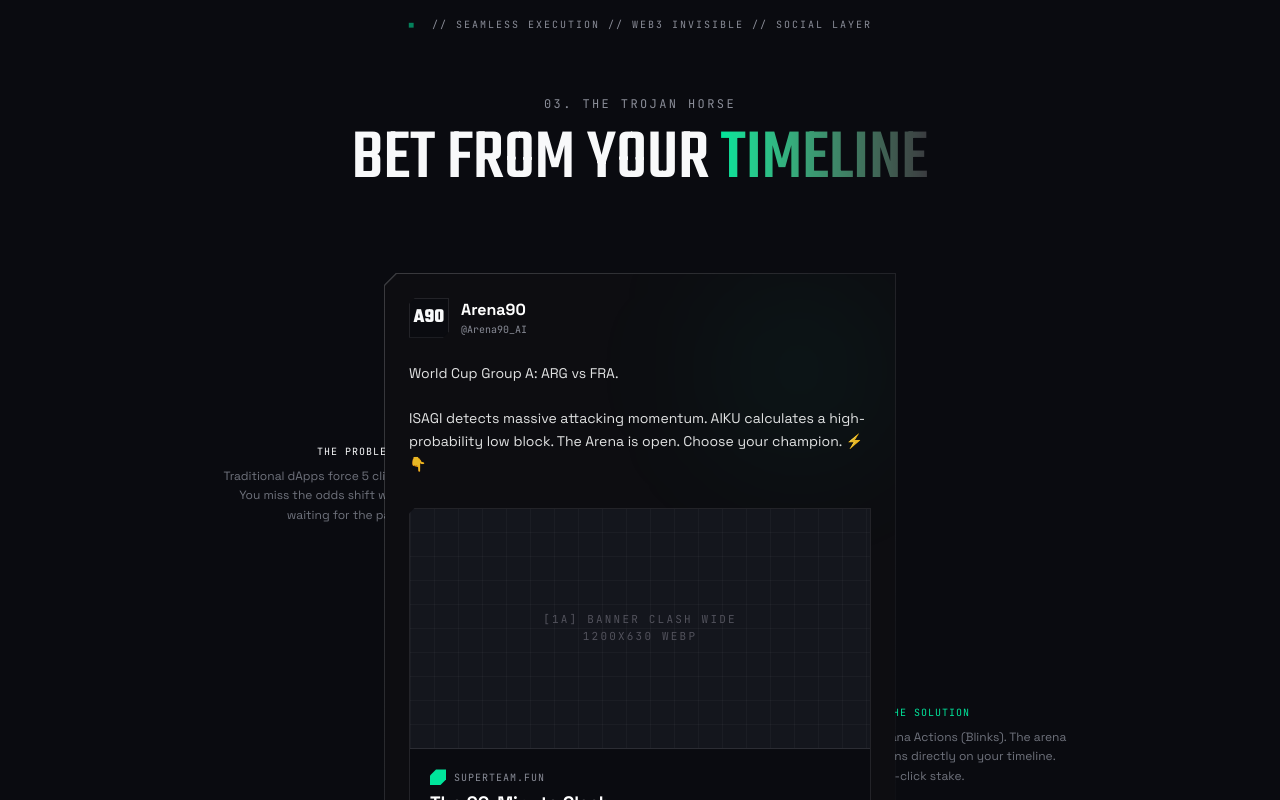
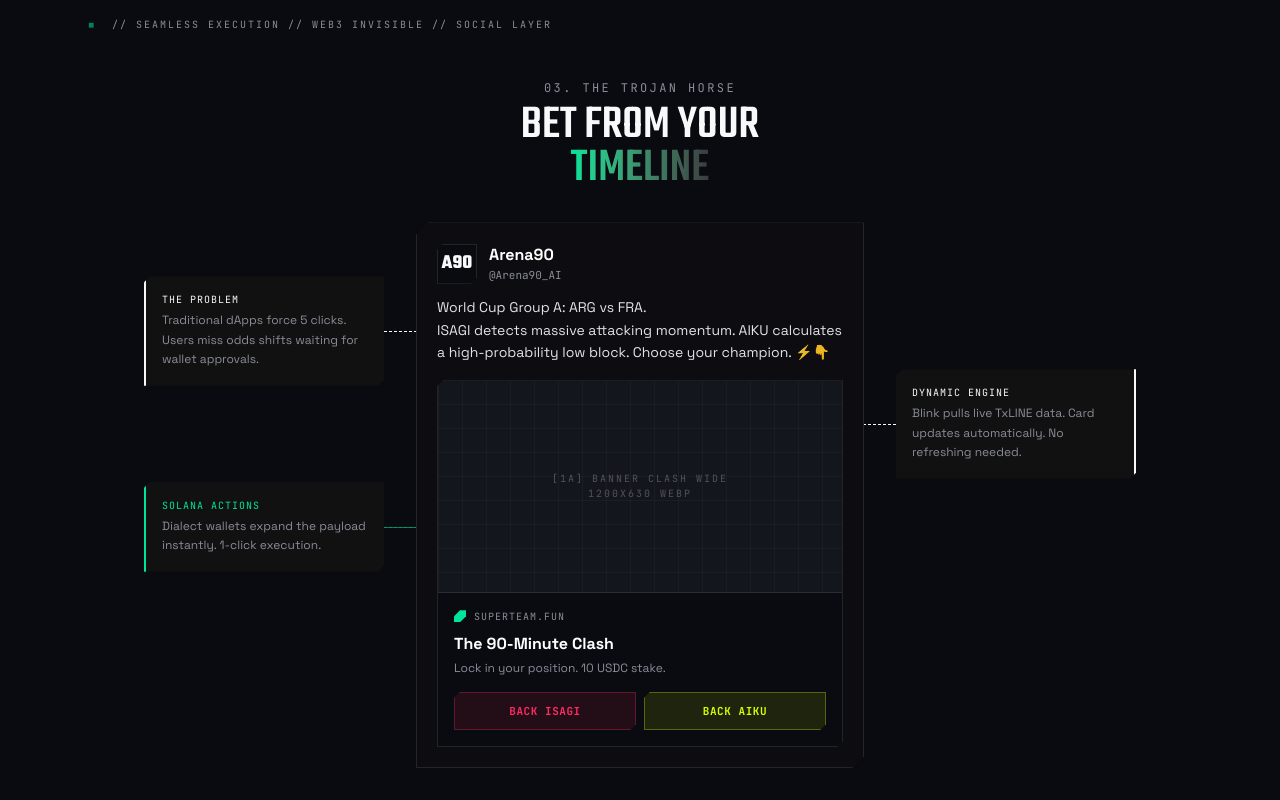
Before and after one commit to deranalabs/arena-90, a Next.js app in the folder frontend/web/: page / in a window 1280 px wide. Shown: the part 2040-2840 px from the top of the page. Built offline with nearby package versions, Linux system fonts and the light colour scheme.

Commit message:
style: implement The Blueprint Annotation layout for Blink Experience section

```diff
--- a/frontend/web/src/components/landing/BlinkExperienceSection.tsx
+++ b/frontend/web/src/components/landing/BlinkExperienceSection.tsx
@@ -5,72 +5,96 @@
   return (
     <section className="relative z-10 mx-auto w-full max-w-6xl px-6 py-32 border-t border-white/5">
       {/* Ticker / Top HUD */}
-      <div className="mb-16 flex items-center justify-center gap-4 font-mono text-[10px] uppercase tracking-[0.2em] text-arena-muted">
+      <div className="mb-12 flex items-center gap-4 font-mono text-[10px] uppercase tracking-[0.2em] text-arena-muted">
         <span className="text-system-success animate-pulse">■</span>
         <span>{`// SEAMLESS EXECUTION // WEB3 INVISIBLE // SOCIAL LAYER`}</span>
       </div>
 
-      {/* Center Copywriting */}
-      <div className="flex flex-col items-center text-center gap-4 mb-20">
-        <h3 className="font-mono text-xs uppercase tracking-[0.2em] text-arena-muted">
+      <div className="grid grid-cols-1 lg:grid-cols-[1fr_auto_1fr] gap-8 items-center max-w-5xl mx-auto">
+
+        {/* Left Column: Blueprint Annotations */}
+        <div className="hidden lg:flex flex-col gap-24 relative z-10 w-full max-w-[240px] ml-auto">
+
+          <div className="relative">
+            <div className="bg-arena-surface border-l-2 border-arena-red p-4 clip-chamfer-sm brutalist-shadow">
+              <p className="font-mono text-[10px] text-arena-red uppercase tracking-widest mb-1">The Problem</p>
+              <p className="font-sans text-xs text-arena-muted leading-relaxed">
+                Traditional dApps force 5 clicks. Users miss odds shifts waiting for wallet approvals.
+              </p>
+            </div>
+            {/* Connection Line */}
+            <div className="absolute top-1/2 -right-12 w-12 h-px bg-arena-red/50 border-t border-dashed border-arena-red/30" />
+          </div>
+
+          <div className="relative">
+            <div className="bg-arena-surface border-l-2 border-system-success p-4 clip-chamfer-sm brutalist-shadow">
+              <p className="font-mono text-[10px] text-system-success uppercase tracking-widest mb-1">Solana Actions</p>
+              <p className="font-sans text-xs text-arena-muted leading-relaxed">
+                Dialect wallets expand the payload instantly. 1-click execution.
+              </p>
+            </div>
+            {/* Connection Line */}
+            <div className="absolute top-1/2 -right-12 w-12 h-px bg-system-success/50 border-t border-dashed border-system-success/30" />
+          </div>
+
+        </div>
+
+        {/* Center Column: The Blink Card (Main Asset) */}
+        <div className="relative w-full max-w-md mx-auto z-20">
+
+          {/* Header Texts above the card */}
+          <div className="text-center mb-8">
+             <h3 className="font-mono text-xs uppercase tracking-[0.2em] text-arena-muted mb-2">
                03. <span className="text-arena-cyan">THE TROJAN</span> HORSE
              </h3>
-        <h2 className="font-display text-5xl md:text-7xl leading-[0.9] text-arena-text uppercase">
-          BET FROM YOUR <br className="sm:hidden" />
+             <h2 className="font-display text-4xl md:text-5xl leading-[0.9] text-arena-text uppercase">
+               BET FROM YOUR <br />
                <span className="text-transparent bg-clip-text bg-gradient-to-r from-system-success to-white/20">TIMELINE</span>
              </h2>
           </div>
 
-      <div className="relative mx-auto w-full max-w-3xl flex flex-col lg:flex-row items-center justify-center gap-12">
-
-        {/* Center: Blink Mockup Card */}
-        <div className="relative w-full max-w-lg p-[1px] bg-gradient-to-br from-white/20 to-transparent clip-chamfer z-20">
-          <div className="bg-[#0D0D11] p-6 clip-chamfer w-full flex flex-col gap-4 shadow-2xl relative overflow-hidden">
-            {/* Ambient Background Glow for the card */}
-            <div className="absolute top-0 right-0 w-48 h-48 bg-system-success/5 blur-3xl rounded-full pointer-events-none" />
+          <div className="bg-[#0D0D11] border border-white/10 p-5 clip-chamfer shadow-2xl relative">
 
             {/* Mock Tweet Header */}
-            <div className="flex items-center gap-3 mb-2 relative z-10">
-              <div className="w-10 h-10 bg-arena-base clip-chamfer-sm border border-white/10 flex items-center justify-center">
+            <div className="flex items-center gap-3 mb-3">
+              <div className="w-10 h-10 bg-arena-base clip-chamfer-sm border border-white/10 flex items-center justify-center shrink-0">
                 <span className="font-display text-xl font-bold">A90</span>
               </div>
               <div>
                 <p className="font-sans font-bold text-white text-base">Arena90</p>
-                <p className="font-mono text-[10px] text-arena-muted">@Arena90_AI</p>
+                <p className="font-mono text-[11px] text-arena-muted">@Arena90_AI</p>
               </div>
             </div>
 
-            <p className="font-sans text-sm text-arena-text/90 leading-relaxed relative z-10">
-              World Cup Group A: ARG vs FRA.<br/><br/>
-              ISAGI detects massive attacking momentum. AIKU calculates a high-probability low block. The Arena is open. Choose your champion. ⚡️👇
+            <p className="font-sans text-sm text-arena-text/90 leading-relaxed mb-4">
+              World Cup Group A: ARG vs FRA.<br/>
+              ISAGI detects massive attacking momentum. AIKU calculates a high-probability low block. Choose your champion. ⚡️👇
             </p>
 
             {/* Blink Action Container */}
-            <div className="mt-4 border border-white/10 bg-arena-base overflow-hidden clip-chamfer-sm relative z-10">
+            <div className="border border-white/10 bg-arena-base overflow-hidden clip-chamfer-sm">
               {/* Image Placeholder */}
-              <div className="relative w-full aspect-[1.91/1] bg-[#14161d] border-b border-white/10 flex items-center justify-center overflow-hidden">
+              <div className="relative w-full aspect-[1.91/1] bg-[#14161d] border-b border-white/10 flex items-center justify-center">
                  <div className="absolute inset-0 bg-[linear-gradient(90deg,rgba(255,255,255,0.03)_1px,transparent_1px),linear-gradient(0deg,rgba(255,255,255,0.03)_1px,transparent_1px)] bg-[size:24px_24px]" />
-                 <span className="font-mono text-[11px] tracking-[0.2em] text-zinc-600 z-10 text-center px-4 leading-relaxed">
+                 <span className="font-mono text-[10px] tracking-[0.2em] text-zinc-600 z-10 text-center px-4">
                    [1A] BANNER CLASH WIDE<br/>1200X630 WEBP
                  </span>
               </div>
 
               {/* Blink Content */}
-              <div className="p-5 flex flex-col gap-5">
-                <div>
-                  <div className="flex items-center gap-2 mb-1">
-                    <span className="w-4 h-4 bg-system-success clip-chamfer-sm" />
+              <div className="p-4">
+                <div className="flex items-center gap-2 mb-2">
+                  <span className="w-3 h-3 bg-system-success clip-chamfer-sm" />
                   <p className="font-mono text-[10px] uppercase text-arena-muted tracking-widest">superteam.fun</p>
                 </div>
-                  <h4 className="font-sans font-bold text-white text-lg">The 90-Minute Clash</h4>
-                  <p className="font-sans text-sm text-arena-muted mt-1">Lock in your position. 10 USDC stake.</p>
-                </div>
+                <h4 className="font-sans font-bold text-white text-base">The 90-Minute Clash</h4>
+                <p className="font-sans text-xs text-arena-muted mt-1 mb-4">Lock in your position. 10 USDC stake.</p>
 
-                <div className="grid grid-cols-2 gap-3 mt-2">
-                  <button className="bg-agent-isagi/10 border border-agent-isagi/30 text-agent-isagi py-3 font-mono text-xs font-bold uppercase tracking-wider hover:bg-agent-isagi hover:text-white transition-colors clip-chamfer-sm">
+                <div className="grid grid-cols-2 gap-2">
+                  <button className="bg-agent-isagi/10 border border-agent-isagi/30 text-agent-isagi py-2.5 font-mono text-[11px] font-bold uppercase tracking-wider hover:bg-agent-isagi hover:text-white transition-colors clip-chamfer-sm">
                     Back Isagi
                   </button>
-                  <button className="bg-agent-aiku/10 border border-agent-aiku/30 text-agent-aiku py-3 font-mono text-xs font-bold uppercase tracking-wider hover:bg-agent-aiku hover:text-black transition-colors clip-chamfer-sm">
+                  <button className="bg-agent-aiku/10 border border-agent-aiku/30 text-agent-aiku py-2.5 font-mono text-[11px] font-bold uppercase tracking-wider hover:bg-agent-aiku hover:text-black transition-colors clip-chamfer-sm">
                     Back Aiku
                   </button>
                 </div>
@@ -79,19 +103,18 @@
           </div>
         </div>
 
-        {/* Floating Context Blocks */}
-        <div className="absolute -left-12 top-1/4 hidden lg:flex flex-col gap-2 max-w-[200px] text-right z-10">
-          <div className="font-mono text-[10px] text-arena-red uppercase tracking-widest border-r-2 border-arena-red pr-3">The Problem</div>
-          <p className="font-sans text-xs text-arena-muted/80 leading-relaxed">
-            Traditional dApps force 5 clicks. You miss the odds shift while waiting for the page.
+        {/* Right Column: Blueprint Annotations */}
+        <div className="hidden lg:flex flex-col justify-center relative z-10 w-full max-w-[240px]">
+          <div className="relative">
+            {/* Connection Line */}
+            <div className="absolute top-1/2 -left-12 w-12 h-px bg-arena-cyan/50 border-t border-dashed border-arena-cyan/30" />
+            <div className="bg-arena-surface border-r-2 border-arena-cyan p-4 clip-chamfer-sm brutalist-shadow">
+              <p className="font-mono text-[10px] text-arena-cyan uppercase tracking-widest mb-1">Dynamic Engine</p>
+              <p className="font-sans text-xs text-arena-muted leading-relaxed">
+                Blink pulls live TxLINE data. Card updates automatically. No refreshing needed.
               </p>
             </div>
-
-        <div className="absolute -right-12 bottom-1/4 hidden lg:flex flex-col gap-2 max-w-[200px] text-left z-10">
-          <div className="font-mono text-[10px] text-system-success uppercase tracking-widest border-l-2 border-system-success pl-3">The Solution</div>
-          <p className="font-sans text-xs text-arena-muted/80 leading-relaxed">
-            Solana Actions (Blinks). The arena opens directly on your timeline. One-click stake.
-          </p>
+          </div>
         </div>
       </div>
 
```
Lines whose indentation alone changed are shown as unchanged.
